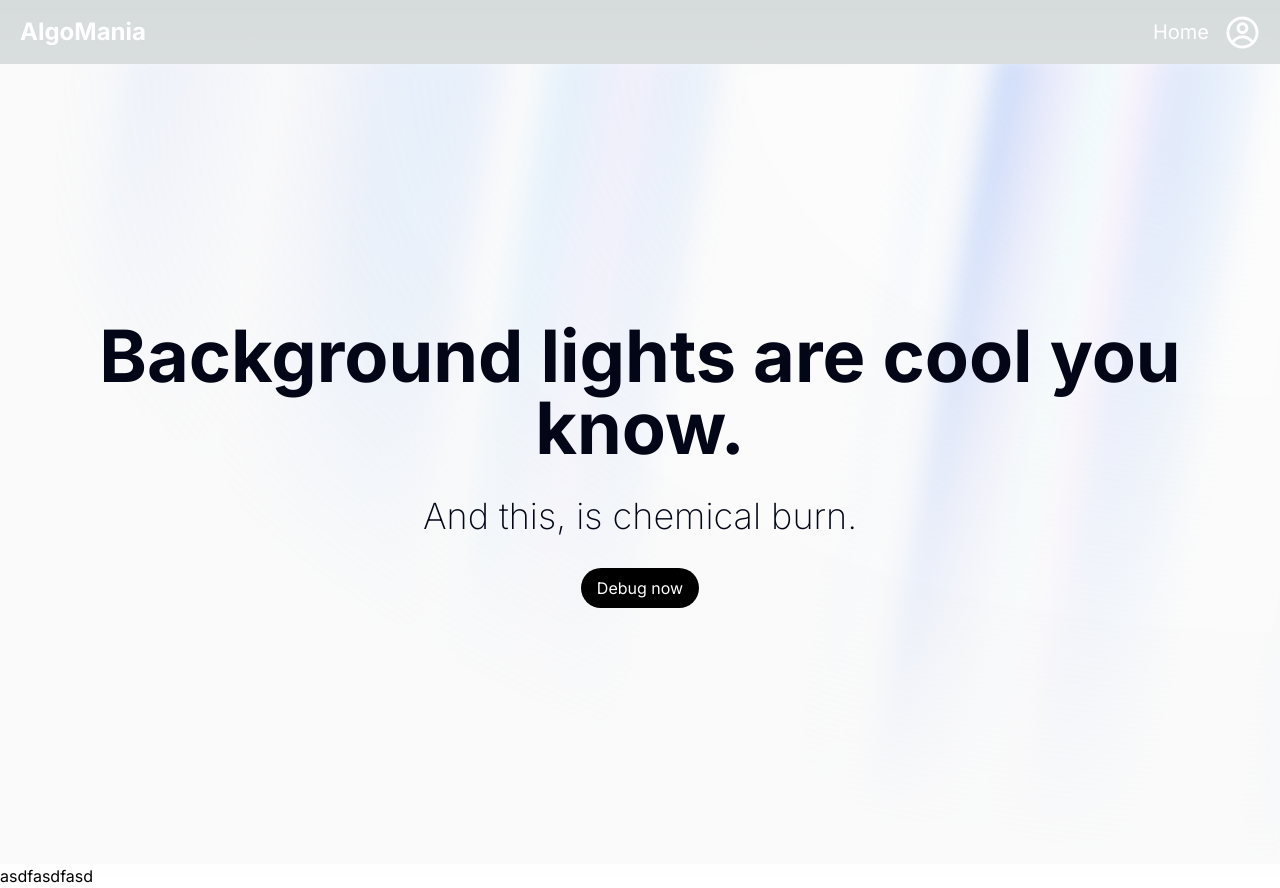
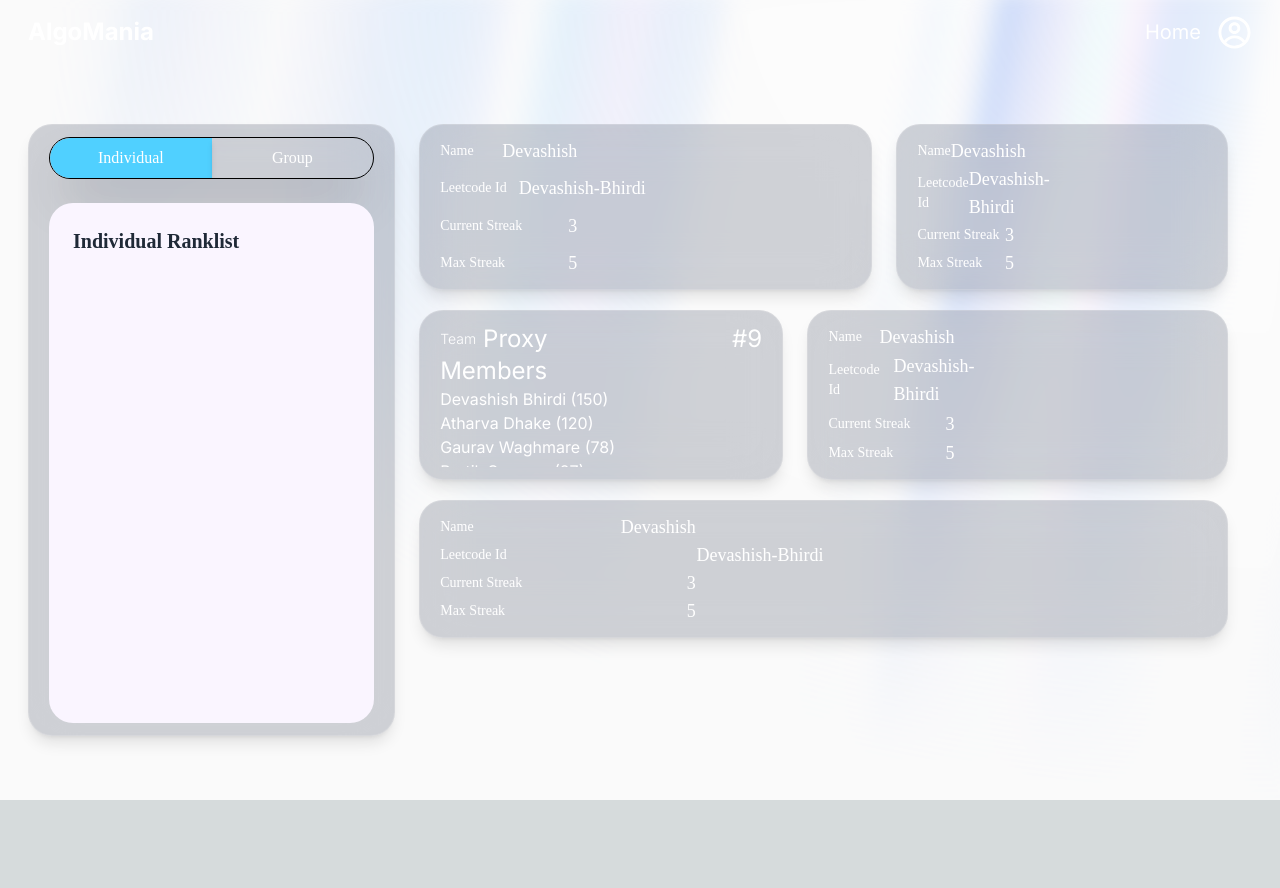
Before and after one commit to tanishkhot/Algomania-frontend, a Next.js app: page / in a window 1280 px wide. After the commit the page ends 800 px from the top, so only its background shows below. Built offline with nearby package versions, Linux system fonts and the light colour scheme.

Commit message:
Individual & group info

```diff
--- a/src/app/layout.tsx
+++ b/src/app/layout.tsx
@@ -2,6 +2,7 @@ import type { Metadata } from "next";
 import { Inter } from "next/font/google";
 import "./globals.css";
 import Navbar from "@/components/Navbar";
+import { AuroraBackgroundDemo } from "@/components/AuroraBackgroundDemo";
 
 const inter = Inter({ subsets: ["latin"] });
 
@@ -19,9 +20,9 @@ export default function RootLayout({
     <html lang="en">
 
       <body className={inter.className}>
-        <Navbar />
-        <main>{children}</main>
-
+        <AuroraBackgroundDemo>
+          <main className="h-[80vh] w-full">{children}</main>
+        </AuroraBackgroundDemo>
       </body>
 
     </html>
--- a/src/app/page.tsx
+++ b/src/app/page.tsx
@@ -1,12 +1,41 @@
 import { AuroraBackground } from "@/components/ui/aurora-background";
 import { AuroraBackgroundDemo } from "@/components/AuroraBackgroundDemo";
-
+import Trial from "@/components/Trial";
+import IndInfoCard from "@/components/IndInfoCard";
+import Ranklist from "@/components/Ranklist";
+import GrpInfoCard from "@/components/GrpInfoCard";
 
 export default function Home() {
   return (
-    <div>
-      <AuroraBackgroundDemo />
-      asdfasdfasd
+    <div className="h-full w-full mt-10">
+        <div className="flex px-5 py-5">
+          <div className="w-[30%] h-[76.5vh]">
+            <Ranklist/>
+          </div>
+          <div className="flex flex-col w-[70%] px-6">
+            <div className="flex w-full justify-between mb-5">
+              <div className="w-[56%]">
+                <IndInfoCard/>
+              </div>
+              <div className="w-[41%]">
+                <IndInfoCard/>
+              </div>
+            </div>
+            <div className="flex w-full justify-between mb-5">
+              <div className="w-[45%]">
+                <GrpInfoCard/>
+              </div>
+              <div className="w-[52%]">
+                <IndInfoCard/>
+              </div>
+            </div>
+            <div className="flex w-full justify-between">
+              <div className="w-full">
+                <IndInfoCard/>
+              </div>
+            </div>
+          </div>
+        </div>
     </div>
   );
 }
--- a/src/components/AuroraBackgroundDemo.tsx
+++ b/src/components/AuroraBackgroundDemo.tsx
@@ -3,8 +3,10 @@
 import { motion } from "framer-motion";
 import React from "react";
 import { AuroraBackground } from "./ui/aurora-background";
+import Navbar from "./Navbar";
+import Trial from "./Trial";
 
-export function AuroraBackgroundDemo() {
+export function AuroraBackgroundDemo({children}) {
   return (
     <AuroraBackground>
       <motion.div
@@ -15,18 +17,12 @@ export function AuroraBackgroundDemo() {
           duration: 0.8,
           ease: "easeInOut",
         }}
-        className="relative flex flex-col gap-4 items-center justify-center px-4"
+        className="relative w-full flex flex-col px-2"
       >
-
-        <div className="text-3xl md:text-7xl font-bold dark:text-white text-center">
-          Background lights are cool you know.
+        <Navbar/>
+        <div className="flex w-full">
+          {children}
         </div>
-        <div className="font-extralight text-base md:text-4xl dark:text-neutral-200 py-4">
-          And this, is chemical burn.
-        </div>
-        <button className="bg-black dark:bg-white rounded-full w-fit text-white dark:text-black px-4 py-2">
-          Debug now
-        </button>
       </motion.div>
     </AuroraBackground>
   );
--- /dev/null
+++ b/src/components/GrpInfoCard.tsx
@@ -0,0 +1,34 @@
+import React from 'react'
+
+const GrpInfoCard = () => {
+  return (
+    <div className='w-full h-full bg-gray-500/30 backdrop-blur-xl rounded-3xl flex flex-col px-5 py-3 border border-gray-100/20 shadow-lg'>
+      <div className='w-full flex h-1/4 text-white justify-between items-center'>
+        <div className='flex items-center justify-between w-1/3'>
+            <h1 className='text-sm font-light'>Team</h1>
+            <h1 className='text-2xl'>Proxy</h1>
+        </div>
+        <h1 className='text-2xl'>#9</h1>
+      </div>
+      <div>
+        <h1 className='text-white text-2xl'> Members </h1>
+      </div>
+      <div className='text-white'>
+        <ul className='h-20 overflow-y-auto no-scroll'>
+            <li>Devashish Bhirdi (150)</li>
+            <li>Atharva Dhake (120)</li>
+            <li>Gaurav Waghmare (78)</li>
+            <li>Pratik Survase (27)</li>
+            <li>Tanish Khot (16)</li>
+            <li>Kshitij Dhake (11)</li>
+            <li>Soham Kottawar (7)</li>
+            <li>Kartik Tichkule (2)</li>
+            <li>Shlok Gaidhani (0)</li>
+            <li>Kanak Agarwal (0)</li>
+        </ul>
+      </div>
+    </div>
+  )
+}
+
+export default GrpInfoCard
--- /dev/null
+++ b/src/components/IndInfoCard.tsx
@@ -0,0 +1,26 @@
+import React from 'react'
+
+const IndInfoCard = () => {
+  return (
+    <div className='w-full h-full bg-gray-500/30 backdrop-blur-xl rounded-3xl flex flex-col px-5 py-3 border border-gray-100/20 shadow-lg text-white justify-between font-inika'>
+      <div className='flex w-1/3 justify-between items-center'>
+        <h1 className='text-sm font-light'>Name</h1>
+        <h1 className='text-lg'>Devashish</h1>
+      </div>
+      <div className='flex w-1/2 justify-between items-center '>
+        <h1 className='text-sm font-light'>Leetcode Id</h1>
+        <h1 className='text-lg'>Devashish-Bhirdi</h1>
+      </div>
+      <div className='flex w-1/3 justify-between items-center '>
+        <h1 className='text-sm font-light'>Current Streak</h1>
+        <h1 className='text-lg'>3</h1>
+      </div>
+      <div className='flex w-1/3 justify-between items-center'>
+        <h2 className='text-sm font-light'>Max Streak</h2>
+        <h1 className='text-lg'>5</h1>
+      </div>
+    </div>
+  )
+}
+
+export default IndInfoCard
--- /dev/null
+++ b/src/components/Ranklist.tsx
@@ -0,0 +1,58 @@
+"use client"
+
+import React, { useState } from 'react';
+
+const Ranklist = () => {
+  const [activeTab, setActiveTab] = useState('individual');
+
+  const handleTabClick = (tab) => {
+    setActiveTab(tab);
+  };
+
+  return (
+    <div className='w-full h-full bg-gray-500/30 backdrop-blur-xl rounded-3xl flex flex-col px-5 py-3 border border-gray-100/20 shadow-lg text-white font-inika'>
+      <div role='tablist' className='relative w-full mx-auto grid grid-cols-2 rounded-full overflow-hidden bg-transparent border border-black shadow-2xl shadow-900/20 transition items-center'>
+        <div className={`top-0 left-0 rounded-s-full shadow-md text-center justify-center flex ${activeTab === 'individual' ? 'bg-[#50D0FF]' : ''}`}>
+          <button
+            role="tab"
+            aria-selected={activeTab === 'individual'}
+            aria-controls="panel-1"
+            id="tab-1"
+            tabIndex={0}
+            className="relative block h-10 px-6 tab rounded-full"
+            onClick={() => handleTabClick('individual')}
+          >
+            <span className='text-white'>Individual</span>
+          </button>
+        </div>
+        <div className={`top-0 left-0 rounded-e-full shadow-md text-center justify-center flex ${activeTab === 'group' ? 'bg-[#50D0FF]' : ''}`}>
+          <button
+            role="tab"
+            aria-selected={activeTab === 'group'}
+            aria-controls="panel-2"
+            id="tab-2"
+            tabIndex={0}
+            className="relative block h-10 px-6 tab rounded-full"
+            onClick={() => handleTabClick('group')}
+          >
+            <span className='text-white'>Group</span>
+          </button>
+        </div>
+      </div>
+      <div className='flex-1 mt-6 relative rounded-3xl bg-purple-50'>
+        {activeTab === 'individual' && (
+          <div role='tabpanel' id='panel-1' className='p-6 transition duration-300 h-full'>
+            <h2 className="text-xl font-semibold text-gray-800">Individual Ranklist</h2>
+          </div>
+        )}
+        {activeTab === 'group' && (
+          <div role='tabpanel' id='panel-2' className='p-6 transition duration-300 h-full'>
+            <h2 className="text-xl font-semibold text-gray-800">Group Ranklist</h2>
+          </div>
+        )}
+      </div>
+    </div>
+  );
+};
+
+export default Ranklist;
--- /dev/null
+++ b/src/components/Trial.tsx
@@ -0,0 +1,11 @@
+import React from 'react'
+
+const Trial = () => {
+  return (
+    <div>
+      <h1 className='text-white'>This is a trial component to pass in the aurora background</h1>
+    </div>
+  )
+}
+
+export default Trial
--- a/src/components/ui/aurora-background.tsx
+++ b/src/components/ui/aurora-background.tsx
@@ -17,7 +17,7 @@ export const AuroraBackground = ({
     <main>
       <div
         className={cn(
-          "relative flex flex-col  h-[100vh] items-center justify-center bg-zinc-50 dark:bg-zinc-900  text-slate-950 transition-bg",
+          "relative flex flex-col h-[100vh] items-center bg-zinc-50 dark:bg-zinc-900  text-slate-950 transition-bg",
           className
         )}
         {...props}
@@ -47,7 +47,9 @@ export const AuroraBackground = ({
             )}
           ></div>
         </div>
-        {children}
+        <div className="relative flex flex-col h-[100vh] items-center w-full">
+          {children}
+        </div>
       </div>
     </main>
   );
--- a/tailwind.config.ts
+++ b/tailwind.config.ts
@@ -12,12 +12,24 @@ const config: Config = {
   ],
   theme: {
     extend: {
+      fontFamily:{
+        inika:  ['"Inika"','serif'],
+      },
       backgroundImage: {
         "gradient-radial": "radial-gradient(var(--tw-gradient-stops))",
         "gradient-conic":
           "conic-gradient(from 180deg at 50% 50%, var(--tw-gradient-stops))",
-      },animation: {
+      },
+      animation: {
         aurora: "aurora 60s linear infinite",
+      },
+      backdropBlur: {
+        xs: '2px',
+        sm: '4px',
+        DEFAULT: '8px',
+        md: '12px',
+        lg: '16px',
+        xl: '24px',
       },
       keyframes: {
         aurora: {
@@ -31,7 +43,23 @@ const config: Config = {
       },
     },
   },
-  plugins: [addVariablesForColors],
+  plugins: [
+    addVariablesForColors,
+    function({ addUtilities }) {
+      const newUtilities = {
+        '.no-scroll': {
+          /* Hide scrollbar for Chrome, Safari and Opera */
+          '&::-webkit-scrollbar': {
+            display: 'none',
+          },
+          /* Hide scrollbar for IE, Edge and Firefox */
+          '-ms-overflow-style': 'none',  /* IE and Edge */
+          'scrollbar-width': 'none',  /* Firefox */
+        },
+      };
+      addUtilities(newUtilities);
+    },
+  ],
 };
 
 function addVariablesForColors({ addBase, theme }: any) {
@@ -44,4 +72,5 @@ function addVariablesForColors({ addBase, theme }: any) {
     ":root": newVars,
   });
 }
+
 export default config;
```
